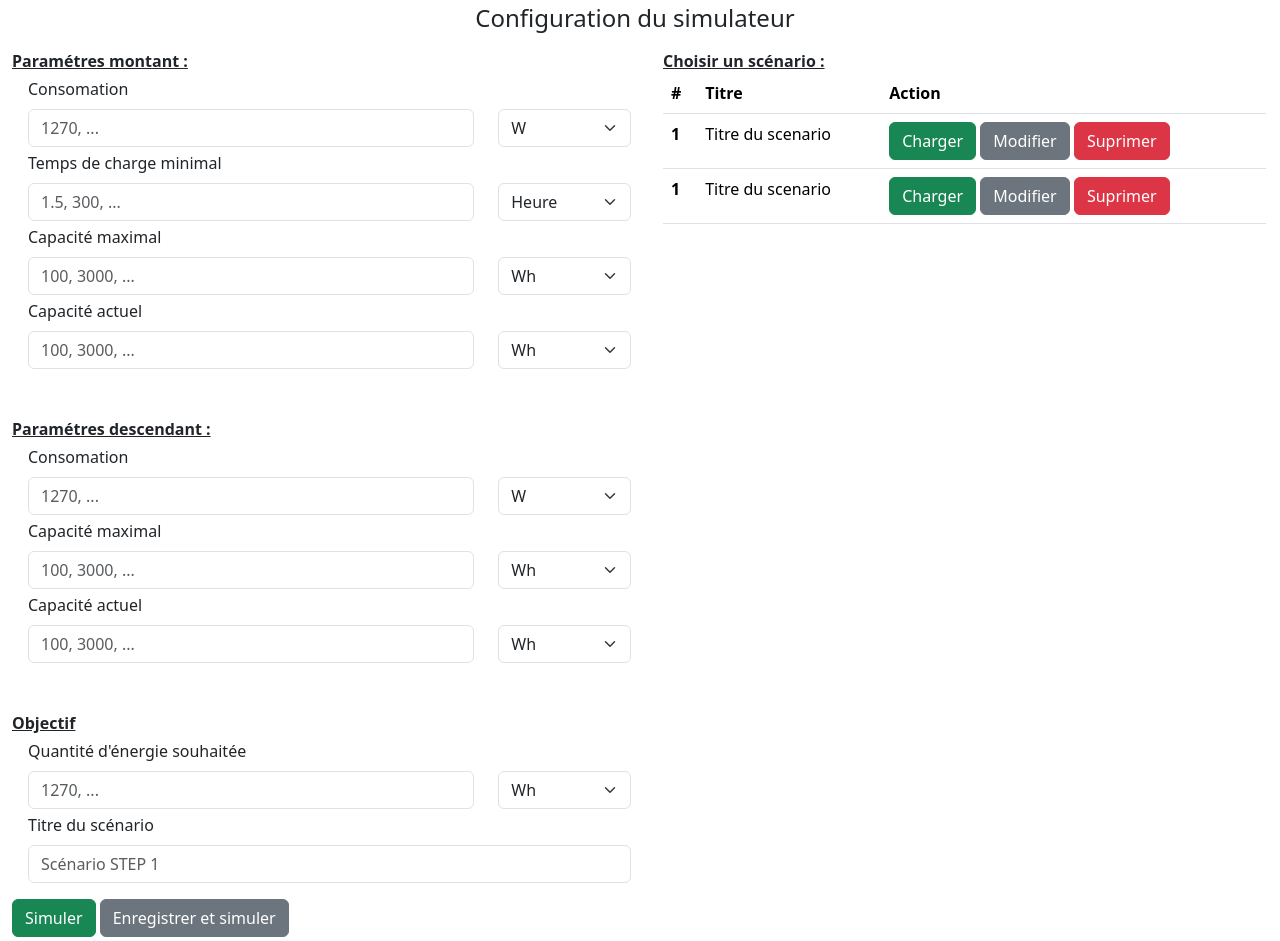
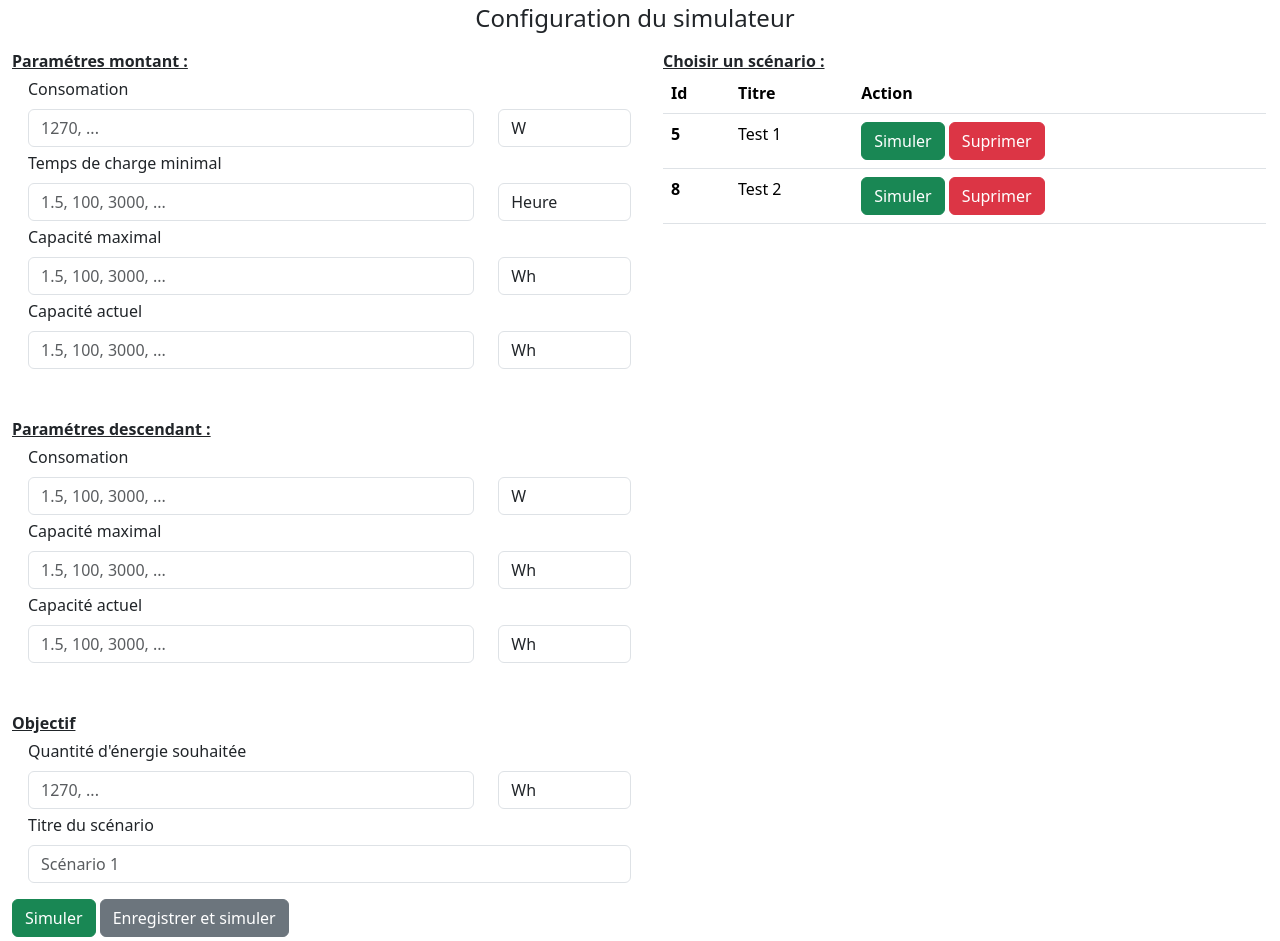
Before and after one commit to Zarbose/Ec2, a Django app: page / in a window 1280 px wide. Run offline with Django 4.2, Linux system fonts and the light colour scheme; data comes from the database, SQL or seed files in the repository; both versions use the stored data as it was after the commit.

Commit message:
bascule sur index

```diff
--- a/webapp/Ec2/scrap/templates/scrap/index.html
+++ b/webapp/Ec2/scrap/templates/scrap/index.html
@@ -10,32 +10,36 @@
         <script src="https://cdn.jsdelivr.net/npm/@popperjs/core@2.11.6/dist/umd/popper.min.js" integrity="sha384-oBqDVmMz9ATKxIep9tiCxS/Z9fNfEXiDAYTujMAeBAsjFuCZSmKbSSUnQlmh/jp3" crossorigin="anonymous"></script>
         <script src="https://cdn.jsdelivr.net/npm/bootstrap@5.3.0-alpha2/dist/js/bootstrap.min.js" integrity="sha384-heAjqF+bCxXpCWLa6Zhcp4fu20XoNIA98ecBC1YkdXhszjoejr5y9Q77hIrv8R9i" crossorigin="anonymous"></script>
     </head>
+
+<!-- <form action="/test /" method="post">
+    {% csrf_token %}
+    {{ form }}
+    <input type="submit" value="Submit">
+</form> -->
+
     <body>
         <main>
             <section id="titre">
                 <h4>Configuration du simulateur</h4>
             </section>
             <section id="formZone">
-                <form class="ms-2">
+
+                <form class="ms-2" method="post" name="main_form">
+                    {% csrf_token %}
                     <div id="asc_parameters" class="">
                         <div class="fw-bold text-decoration-underline">
                             Paramétres montant :
                         </div>
+
                         <div class="ms-3">
                             <div class="mt-1">
                                 <label for="asc_energie" class="form-label">Consomation</label>
                                 <div class="row" id="asc_energie">
                                     <div class="col">
-                                        <input type="text" class="form-control" placeholder="1270, ..." aria-label="asc_energie" required>
+                                        {{ form.asc_consomation }}
                                     </div>
                                     <div class="col-3">
-                                        <select class="form-select" aria-label="unite">
-                                            <option selected="1">W</option>
-                                            <option value="2">KW</option>
-                                            <option value="3">MW</option>
-                                            <option value="4">GW</option>
-                                            <option value="5">TW</option>
-                                        </select>
+                                        {{ form.asc_consomation_choices }}
                                     </div>
                                 </div>
                             </div>
@@ -44,14 +48,10 @@
                                 <label for="asc_activation" class="form-label">Temps de charge minimal</label>
                                 <div class="row" id="asc_activation">
                                     <div class="col">
-                                        <input type="text" class="form-control" placeholder="1.5, 300, ..." aria-label="asc_activation" required>
+                                        {{ form.asc_tmp_min }}
                                     </div>
                                     <div class="col-3">
-                                        <select class="form-select" aria-label="unite">
-                                            <option selected="1">Heure</option>
-                                            <option value="2">Minute</option>
-                                            <option value="3">Seconde</option>
-                                        </select>
+                                        {{ form.asc_tmp_min_choices }}
                                     </div>
                                 </div>
                             </div>
@@ -60,16 +60,10 @@
                                 <label for="asc_maximum" class="form-label">Capacité maximal</label>
                                 <div class="row" id="asc_maximum">
                                     <div class="col">
-                                        <input type="text" class="form-control" placeholder="100, 3000, ..." aria-label="asc_maximum" required>
+                                        {{ form.asc_capa_max }}
                                     </div>
                                     <div class="col-3">
-                                        <select class="form-select" aria-label="unite">
-                                            <option selected="1">Wh</option>
-                                            <option value="2">KWh</option>
-                                            <option value="3">MWh</option>
-                                            <option value="4">GWh</option>
-                                            <option value="5">TWh</option>
-                                        </select>
+                                        {{ form.asc_capa_max_choices }}
                                     </div>
                                 </div>
                             </div>
@@ -78,16 +72,10 @@
                                 <label for="asc_maximum_actu" class="form-label">Capacité actuel</label>
                                 <div class="row" id="asc_maximum_actu">
                                     <div class="col">
-                                        <input type="text" class="form-control" placeholder="100, 3000, ..." aria-label="asc_maximum_actu" required>
+                                        {{ form.asc_capa_actu }}
                                     </div>
                                     <div class="col-3">
-                                        <select class="form-select" aria-label="unite">
-                                            <option selected="1">Wh</option>
-                                            <option value="2">KWh</option>
-                                            <option value="3">MWh</option>
-                                            <option value="4">GWh</option>
-                                            <option value="5">TWh</option>
-                                        </select>
+                                        {{ form.asc_capa_actu_choices }}
                                     </div>
                                 </div>
                             </div>
@@ -103,16 +91,10 @@
                                 <label for="desc_energie" class="form-label">Consomation</label>
                                 <div class="row" id="energie">
                                     <div class="col">
-                                        <input type="text" class="form-control" placeholder="1270, ..." aria-label="desc_energie" required>
+                                        {{ form.desc_consomation }}
                                     </div>
                                     <div class="col-3">
-                                        <select class="form-select" aria-label="unite">
-                                            <option selected="1">W</option>
-                                            <option value="2">KW</option>
-                                            <option value="3">MW</option>
-                                            <option value="4">GW</option>
-                                            <option value="5">TW</option>
-                                        </select>
+                                        {{ form.desc_consomation_choices }}
                                     </div>
                                 </div>
                             </div>
@@ -121,16 +103,10 @@
                                 <label for="desc_maximum" class="form-label">Capacité maximal</label>
                                 <div class="row" id="desc_maximum">
                                     <div class="col">
-                                        <input type="text" class="form-control" placeholder="100, 3000, ..." aria-label="desc_maximum" required>
+                                        {{ form.desc_capa_max }}
                                     </div>
                                     <div class="col-3">
-                                        <select class="form-select" aria-label="unite">
-                                            <option selected="1">Wh</option>
-                                            <option value="2">KWh</option>
-                                            <option value="3">MWh</option>
-                                            <option value="4">GWh</option>
-                                            <option value="5">TWh</option>
-                                        </select>
+                                        {{ form.desc_capa_max_choices }}
                                     </div>
                                 </div>
                             </div>
@@ -139,16 +115,10 @@
                                 <label for="desc_maximum_actu" class="form-label">Capacité actuel</label>
                                 <div class="row" id="desc_maximum_actu">
                                     <div class="col">
-                                        <input type="text" class="form-control" placeholder="100, 3000, ..." aria-label="desc_maximum_actu" required>
+                                        {{ form.desc_capa_actu }}
                                     </div>
                                     <div class="col-3">
-                                        <select class="form-select" aria-label="unite">
-                                            <option selected="1">Wh</option>
-                                            <option value="2">KWh</option>
-                                            <option value="3">MWh</option>
-                                            <option value="4">GWh</option>
-                                            <option value="5">TWh</option>
-                                        </select>
+                                        {{ form.desc_capa_actu_choices }}
                                     </div>
                                 </div>
                             </div>
@@ -164,16 +134,10 @@
                                 <label for="obj_energie" class="form-label">Quantité d'énergie souhaitée</label>
                                 <div class="row" id="obj_energie">
                                     <div class="col">
-                                        <input type="text" class="form-control" placeholder="1270, ..." aria-label="obj_energie" required>
+                                        {{ form.target }}
                                     </div>
                                     <div class="col-3">
-                                        <select class="form-select" aria-label="unite">
-                                            <option selected="1">Wh</option>
-                                            <option value="2">KWh</option>
-                                            <option value="3">MWh</option>
-                                            <option value="4">GWh</option>
-                                            <option value="5">TWh</option>
-                                        </select>
+                                        {{ form.target_choices }}
                                     </div>
                                 </div>
                             </div>
@@ -184,16 +148,18 @@
                                 <label for="obj_titre" class="form-label">Titre du scénario</label>
                                 <div class="row" id="obj_titre">
                                     <div class="col">
-                                        <input type="text" class="form-control" placeholder="Scénario STEP 1" aria-label="obj_titre">
+                                        {{ form.titre }}
                                     </div>
                                 </div>
                             </div>
                         </div>
                     </div>
-                    <button class="btn btn-success mt-3" type="submit">Simuler</button>
-                    <button class="btn btn-secondary mt-3" type="submit">Enregistrer et simuler</button>
+
+                    <button class="btn btn-success mt-3" type="submit" name="main_simuler">Simuler</button>
+                    <button class="btn btn-secondary mt-3" type="submit" name="main_add_simuler">Enregistrer et simuler</button>
                 </form>
             </section>
+
             <section id="scenario" class="ms-4">
                 <div class="fw-bold text-decoration-underline">
                     Choisir un scénario :
@@ -202,29 +168,33 @@
                     <table class="table table-hover">
                         <thead>
                             <tr>
-                            <th scope="col">#</th>
+                            <th scope="col">Id</th>
                             <th scope="col">Titre</th>
                             <th scope="col">Action</th>
                             </tr>
                         </thead>
                         <tbody>
+
+                            {% if scenarios_lenght > 0 %}
+                                {% for scenario in scenarios %}
                                     <tr>
-                                <th scope="row">1</th>
-                                <td>Titre du scenario</td>
-                                <td><button class="btn btn-success" type="submit">Charger</button>
-                                    <button class="btn btn-secondary" type="submit">Modifier</button>
-                                    <button class="btn btn-danger" type="submit">Suprimer</button>
+                                        <th scope="row">{{ scenario.id }}</th>
+                                        <td>{{ scenario.titre }}</td>
+                                        <td>
+                                            <form name="small_form" value="small_form" method="post">
+                                                {% csrf_token %}
+                                                <button class="btn btn-success" type="submit" name="small_simuler" value='{{ scenario.id }}'>Simuler</button>
+                                                <button class="btn btn-danger" type="submit" name="small_suprimer" value='{{ scenario.id }}'>Suprimer</button>
+                                            </form>
                                         </td>
                                     </tr>
+                                {% endfor %}
 
+                            {% else %}
                                 <tr>
-                                <th scope="row">1</th>
-                                <td>Titre du scenario</td>
-                                <td><button class="btn btn-success" type="submit">Charger</button>
-                                    <button class="btn btn-secondary" type="submit">Modifier</button>
-                                    <button class="btn btn-danger" type="submit">Suprimer</button>
-                                </td>
+                                    <td colspan="3"><h5>Aucun scénario enregistrer pour le moment</h5></th>
                                 </tr>
+                            {% endif %}
                         </tbody>
                     </table>
                 </div>
--- a/webapp/Ec2/scrap/urls.py
+++ b/webapp/Ec2/scrap/urls.py
@@ -1,12 +1,10 @@
 from django.urls import path
 from scrap.views import index
 from scrap.views import grafana
-from scrap.views import get_name
 from scrap.views import scenario_delete
 
 urlpatterns = [
     path('', index, name="scrap-index"),
     path('grafana/', grafana, name="scrap-grafana"),
-    path('get_name/', get_name, name="scrap-test"),
     path('scenario_delete/<int:id>/', scenario_delete, name="scrap-delete"),
 ]
--- a/webapp/Ec2/scrap/views.py
+++ b/webapp/Ec2/scrap/views.py
@@ -4,24 +4,6 @@ from scrap.forms import ScenarioForm
 from scrap.models import Scenario
 
 def index(request):
-    return render(request,"scrap/index.html")
-
-def grafana(request):
-    scenarios = Scenario.objects.all()
-    context = {
-        "scenarios": scenarios
-    }
-    return render(request,"scrap/test.html",context)
-
-def scenario_delete(request, id):
-    scenario = Scenario.objects.get(id=id)
-    scenario.delete()
-
-    return HttpResponseRedirect("/get_name/")
-
-
-def get_name(request):
-
     if request.method == "POST":
         if 'small_simuler' in request.POST:
             return HttpResponseRedirect("/grafana/")
@@ -73,3 +55,16 @@ def get_name(request):
     }
 
     return render(request, "scrap/name.html", context)
+
+def grafana(request):
+    scenarios = Scenario.objects.all()
+    context = {
+        "scenarios": scenarios
+    }
+    return render(request,"scrap/test.html",context)
+
+def scenario_delete(request, id):
+    scenario = Scenario.objects.get(id=id)
+    scenario.delete()
+
+    return HttpResponseRedirect("/get_name/")
```
Also changed, not shown: webapp/Ec2/db.sqlite3. Lines whose indentation alone changed are shown as unchanged.
